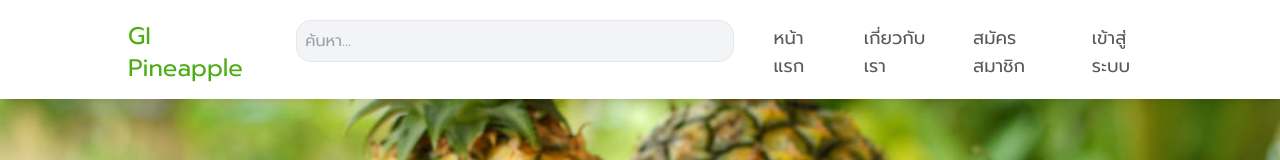
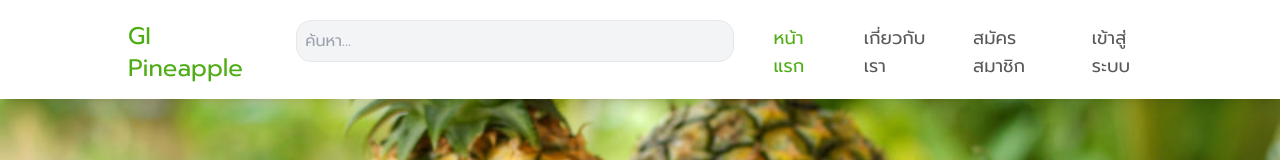
Before and after one commit to Daran-11/GI-E-Commerce, a Next.js app: page / in a window 1280 px wide. Shown: the top 160 px of the page. Built offline with nearby package versions, Linux system fonts and the light colour scheme; no server answers; the database is empty.

Commit message:
ใส่สภานะ active ของปุ่ม navbar

```diff
--- a/src/components/navbar.js
+++ b/src/components/navbar.js
@@ -3,13 +3,14 @@
 import { Button, Dropdown, DropdownItem, DropdownMenu, DropdownTrigger } from '@nextui-org/react';
 import { signOut, useSession } from 'next-auth/react';
 import Link from "next/link";
+import { usePathname } from 'next/navigation';
 import '../../lib/fontAwesome';
 import SearchBar from "./searchbar";
 
 
 export const Navbar = () => {
     const { data: session, status } = useSession()
-
+    const currentPath = usePathname();
     return (
 
         <div className="fixed top-0 left-0 w-full bg-white shadow-lg z-50">
@@ -27,13 +28,22 @@ export const Navbar = () => {
                     <nav>
                         <ul className="menulist text-lg text-[#595959] flex xl:gap-x-[40px] md:gap-x-[20px]">
                             <li>
-                                <Link href='/'>หน้าแรก</Link>
+                                <Link
+                                    href='/'
+                                    className={currentPath === "/" ? "text-[#4EAC14]": "text-[#595959]"}
+                                    >
+                                    หน้าแรก
+                                </Link>
                             </li>
                             <li>
-                                <Link href='/about'>เกี่ยวกับเรา</Link>
+                                <Link href='/about'
+                                className={currentPath === "/about" ? "text-[#4EAC14]": "text-[#595959]"}
+                                >เกี่ยวกับเรา</Link>
                             </li>
                             <li>
-                                <Link href='/register'>สมัครสมาชิก</Link>
+                                <Link href='/register'
+                                className={currentPath === "/register" ? "text-[#4EAC14]": "text-[#595959]"}
+                                >สมัครสมาชิก</Link>
                             </li>
 
                             {status === 'unauthenticated' ? (
```
